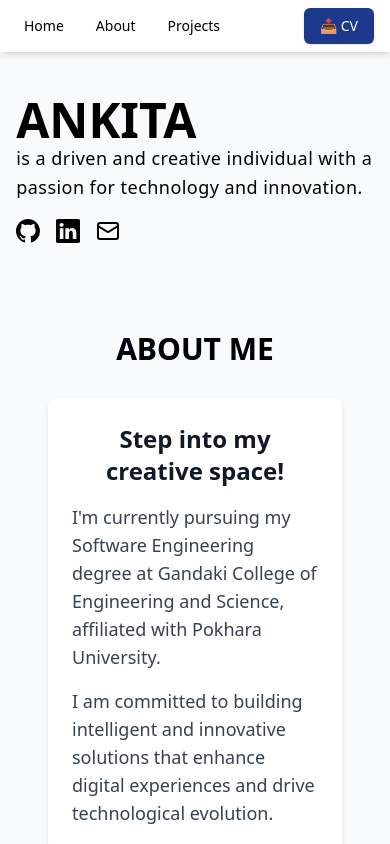
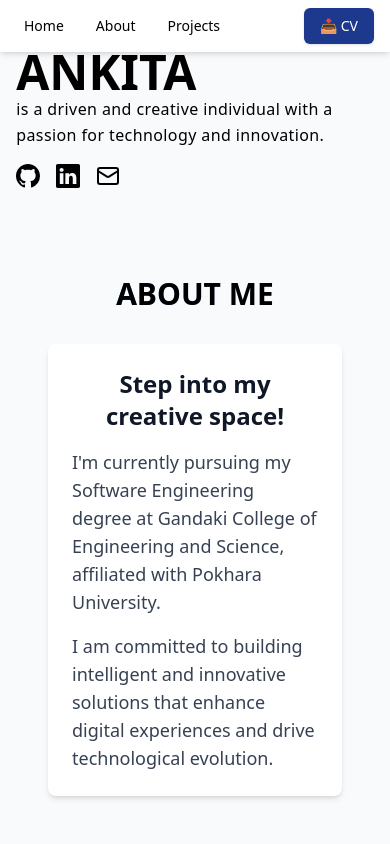
Before and after one commit to ankitagrg/ankitagrg, a React (Vite) app: page / in a window 390 px wide. Shown: the top 844 px of the page. Built offline with nearby package versions, Linux system fonts and the light colour scheme; a web font is replaced by a local one.

Commit message:
Refactor Home page spacing and text size for better responsiveness

```diff
--- a/src/pages/home.jsx
+++ b/src/pages/home.jsx
@@ -3,21 +3,15 @@ import SocialMedia from "../components/SocialMedia";
 
 const Home = () => {
   return (
-    <div
-      id="home"
-      className="flex flex-col mt-24 max-w-6xl w-11/12 mx-auto"
-    >
+    <div id="home" className="flex flex-col mt-12 md:mt-24 max-w-6xl w-11/12 mx-auto">
       <div>
         <Name text="ANKITA" />
       </div>
-
-      <section >
-        <p className="font-marcellus text-black900 text-lg tracking-wide leading-relaxed">
-        is a driven and creative individual with a passion for technology and innovation.
+      <section>
+        <p className="font-marcellus text-black text-base md:text-lg tracking-wide leading-relaxed">
+          is a driven and creative individual with a passion for technology and innovation.
         </p>
       </section>
-
-      {/* Left side content */}
       <section className="flex flex-col items-start">
         <SocialMedia />
       </section>
```
